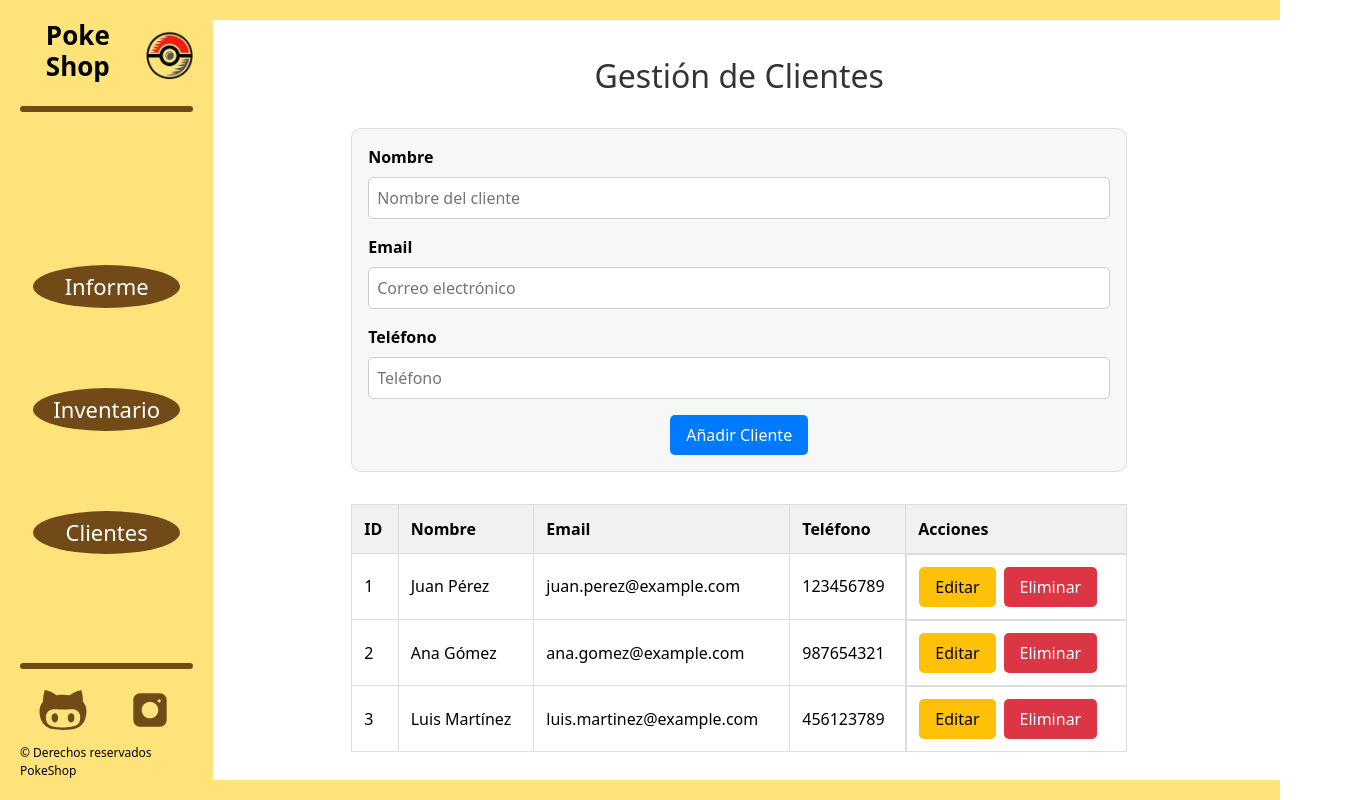
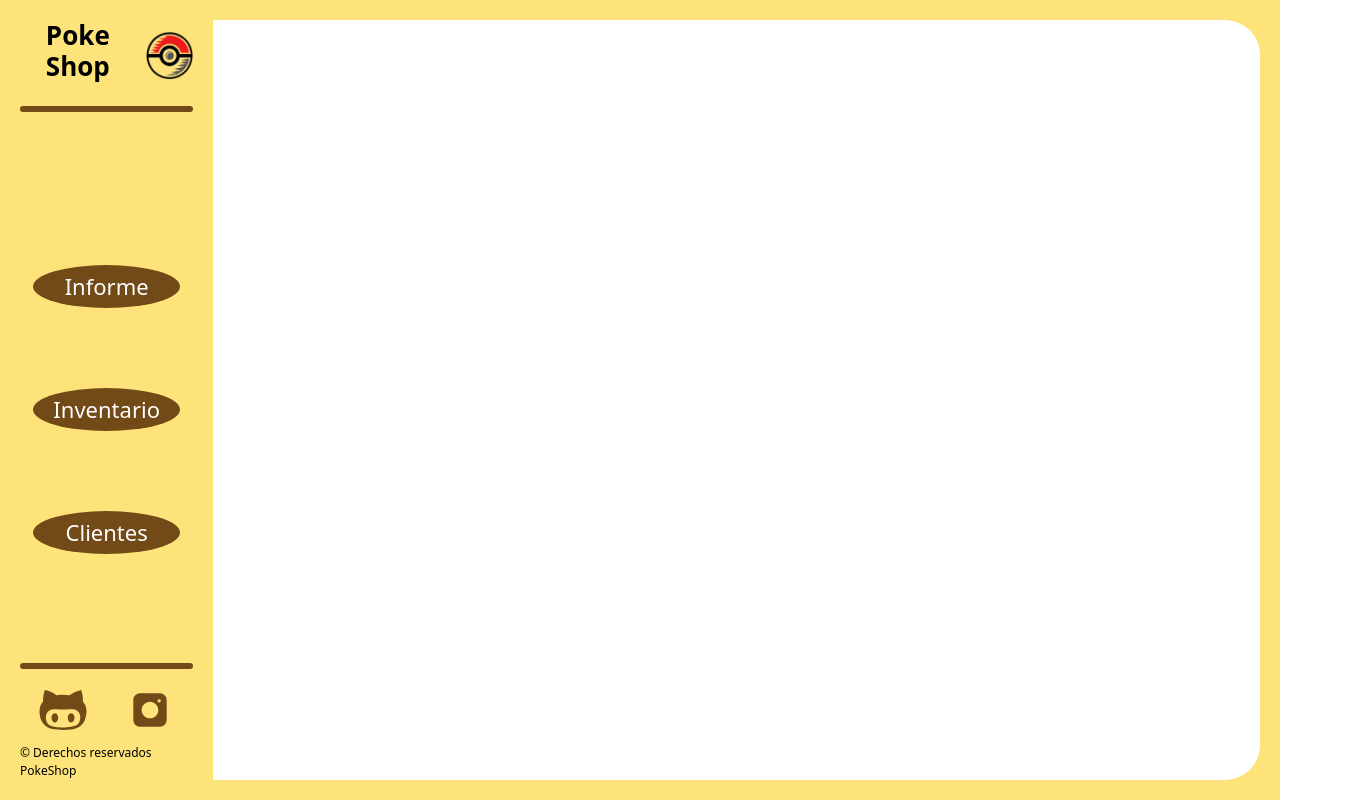
Before and after one commit to KokorikoFC/PokeShop, a Svelte app: page /clientes in a window 1280 px wide. Shown: the whole page, 1359 px wide, since content can reach past the window. Built offline with nearby package versions, Linux system fonts and the light colour scheme.

Commit message:
cambiar estilos

```diff
--- a/src/paginas/clientes.svelte
+++ b/src/paginas/clientes.svelte
@@ -1,30 +1,35 @@
 <script>
     import Sidebar from "../lib/Sidebar.svelte";
-    import { clientes } from "../lib/stores/clientes_store.js";
+    import { clientes } from "../lib/stores/clientes_store";
     let cols = "";
     let cliente = { id: null, nombre: "", email: "", telefono: "" };
     let editMode = false;
 
     let listaClientes = [];
-    clientes.subscribe(value => {
+    clientes.subscribe((value) => {
         listaClientes = value;
     });
 
     function agregarCliente() {
         if (cliente.nombre && cliente.email && cliente.telefono) {
             if (editMode) {
-                clientes.update(c => c.map(item => (item.id === cliente.id ? cliente : item)));
+                clientes.update((c) =>
+                    c.map((item) => (item.id === cliente.id ? cliente : item)),
+                );
                 editMode = false;
             } else {
-                cliente.id = listaClientes.length > 0 ? Math.max(...listaClientes.map(c => c.id)) + 1 : 1;
-                clientes.update(c => [...c, cliente]);
+                cliente.id =
+                    listaClientes.length > 0
+                        ? Math.max(...listaClientes.map((c) => c.id)) + 1
+                        : 1;
+                clientes.update((c) => [...c, cliente]);
             }
             limpiarFormulario();
         }
     }
 
     function eliminarCliente(id) {
-        clientes.update(c => c.filter(item => item.id !== id));
+        clientes.update((c) => c.filter((item) => item.id !== id));
     }
 
     function editarCliente(c) {
@@ -39,10 +44,12 @@
 </script>
 
 <main class={cols}>
-    <section class="container">
+    <!--
+        <div class="container">
+                <div class="titulo">
                     <h1>Gestión de Clientes</h1>
+                </div>
 
-        <!-- Formulario -->
                 <form on:submit|preventDefault={agregarCliente}>
                     <div class="form-group">
                         <label for="nombre">Nombre</label>
@@ -64,7 +71,6 @@
                     </div>
                 </form>
 
-        <!-- Tabla de Clientes -->
                 <div class="table-wrapper">
                     <table>
                         <thead>
@@ -92,146 +98,39 @@
                         </tbody>
                     </table>
                 </div>
-    </section>
+            </div
+        -->
 </main>
 
 <style>
-
     main {
         height: auto;
-        background-color: #fff;
+        background-color: beige;
         padding: 3%;
         overflow: hidden;
         position: relative;
     }
 
-    .container {
-        max-width: 800px;
-        margin: auto;
+    p {
+        margin: 0;
     }
-
-    h1 {
-        font-size: 2rem;
-        text-align: center;
-        color: #333;
-        margin-bottom: 2rem;
+    main::-webkit-scrollbar {
+        width: 0px;
+        height: 0px;
     }
-
-    /* Form styles */
-    form {
-        display: grid;
-        grid-template-columns: 1fr;
-        gap: 1rem;
-        margin-bottom: 2rem;
-        padding: 1rem;
-        background-color: #f7f7f7;
-        border: 1px solid #ddd;
-        border-radius: 10px;
+    main::-webkit-scrollbar-track {
+        background: transparent;
     }
-
-    .form-group {
-        display: flex;
-        flex-direction: column;
+    main::-webkit-scrollbar-thumb {
+        background: transparent;
     }
-
-    .form-group label {
-        margin-bottom: 0.5rem;
-        font-weight: bold;
-    }
-
-    .form-group input {
-        padding: 0.5rem;
-        font-size: 1rem;
-        border: 1px solid #ccc;
-        border-radius: 5px;
-    }
-
-    .form-actions {
-        text-align: center;
-    }
-
-    .btn {
-        padding: 0.5rem 1rem;
-        border: none;
-        border-radius: 5px;
-        cursor: pointer;
-        font-size: 1rem;
-    }
-
-    .btn-primary {
-        background-color: #007bff;
-        color: #fff;
-    }
-
-    .btn-secondary {
-        background-color: #6c757d;
-        color: #fff;
-    }
-
-    .btn-primary:hover {
-        background-color: #0056b3;
-    }
-
-    .btn-secondary:hover {
-        background-color: #5a6268;
-    }
-
-    /* Table styles */
-    .table-wrapper {
-        overflow-x: auto;
-        margin-top: 2rem;
-    }
-
-    table {
-        width: 100%;
-        border-collapse: collapse;
-    }
-
-    table th,
-    table td {
-        text-align: left;
-        padding: 0.75rem;
-        border: 1px solid #ddd;
-    }
-
-    table th {
-        background-color: #f1f1f1;
-        font-weight: bold;
-    }
-
-    .actions {
-        display: flex;
-        gap: 0.5rem;
-    }
-
-    .btn-edit {
-        background-color: #ffc107;
-        color: #000;
-    }
-
-    .btn-delete {
-        background-color: #dc3545;
-        color: #fff;
-    }
-
-    .btn-edit:hover {
-        background-color: #e0a800;
-    }
-
-    .btn-delete:hover {
-        background-color: #c82333;
-    }
-
 
     @media (min-width: 992px) {
         main {
             background-color: rgb(255, 255, 255);
-            margin-left: 16%;
             height: 95vh;
             overflow-y: scroll;
             border-radius: 35px;
         }
     }
-
-
 </style>
```
Lines whose indentation alone changed are shown as unchanged.
